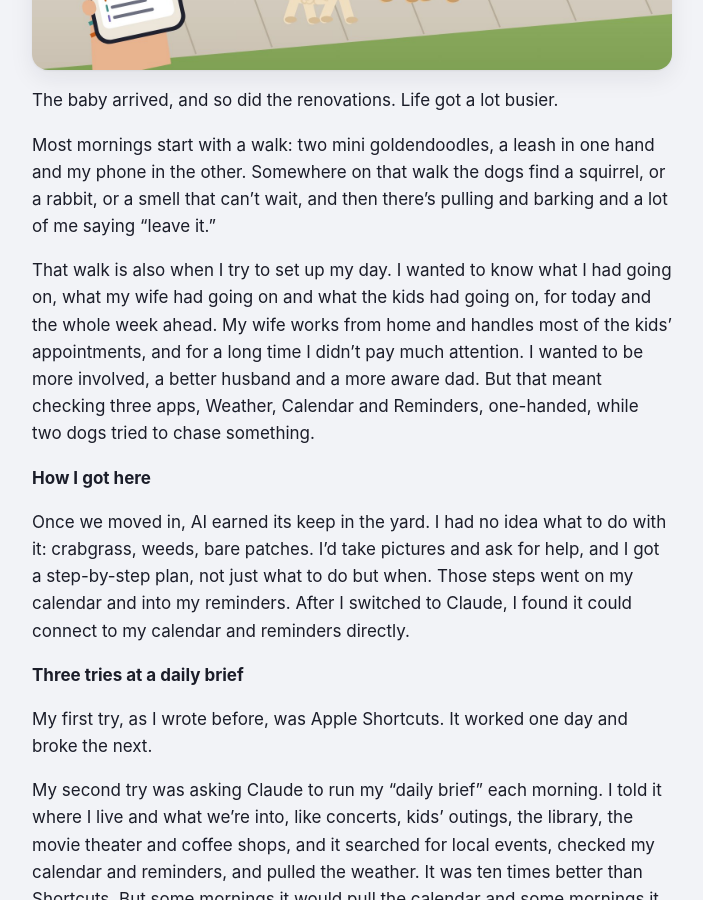
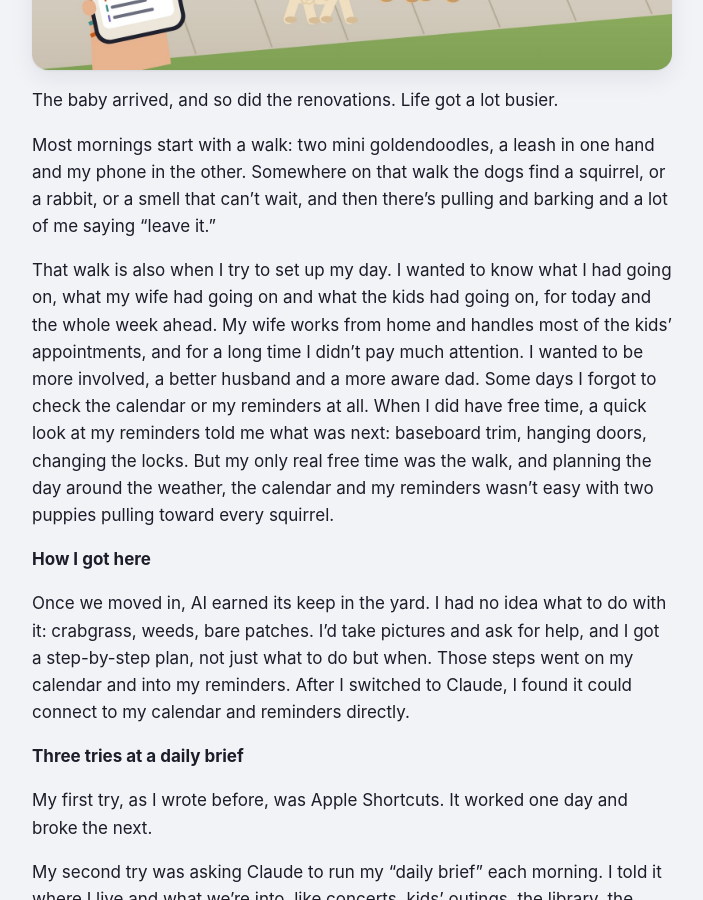
Before and after one commit to steibelapps/steibelapps.github.io, a Jekyll site: the page built from _posts/2026-12-06-a-potty-timer.md, in a window 1280 px wide and 900 px high, scrolled down 564 px. Shown: the whole window, without its empty margins (288-991 px from the left). Built offline with Jekyll 4.4.1, drawn with Linux system fonts in a browser that asks for light colours.

Commit message:
Dec 6 post: the walk was the only free time, not three apps too many
Co-Authored-By: Claude Opus 5.5 <noreply@anthropic.com>
Claude-Session: https://claude.ai/code/session_012svooy2GteLEcifb4fmAAz

```diff
--- a/_posts/2026-12-06-a-potty-timer.md
+++ b/_posts/2026-12-06-a-potty-timer.md
@@ -10,7 +10,7 @@ The baby arrived, and so did the renovations. Life got a lot busier.
 
 Most mornings start with a walk: two mini goldendoodles, a leash in one hand and my phone in the other. Somewhere on that walk the dogs find a squirrel, or a rabbit, or a smell that can't wait, and then there's pulling and barking and a lot of me saying "leave it."
 
-That walk is also when I try to set up my day. I wanted to know what I had going on, what my wife had going on and what the kids had going on, for today and the whole week ahead. My wife works from home and handles most of the kids' appointments, and for a long time I didn't pay much attention. I wanted to be more involved, a better husband and a more aware dad. But that meant checking three apps, Weather, Calendar and Reminders, one-handed, while two dogs tried to chase something.
+That walk is also when I try to set up my day. I wanted to know what I had going on, what my wife had going on and what the kids had going on, for today and the whole week ahead. My wife works from home and handles most of the kids' appointments, and for a long time I didn't pay much attention. I wanted to be more involved, a better husband and a more aware dad. Some days I forgot to check the calendar or my reminders at all. When I did have free time, a quick look at my reminders told me what was next: baseboard trim, hanging doors, changing the locks. But my only real free time was the walk, and planning the day around the weather, the calendar and my reminders wasn't easy with two puppies pulling toward every squirrel.
 
 **How I got here**
 
```
